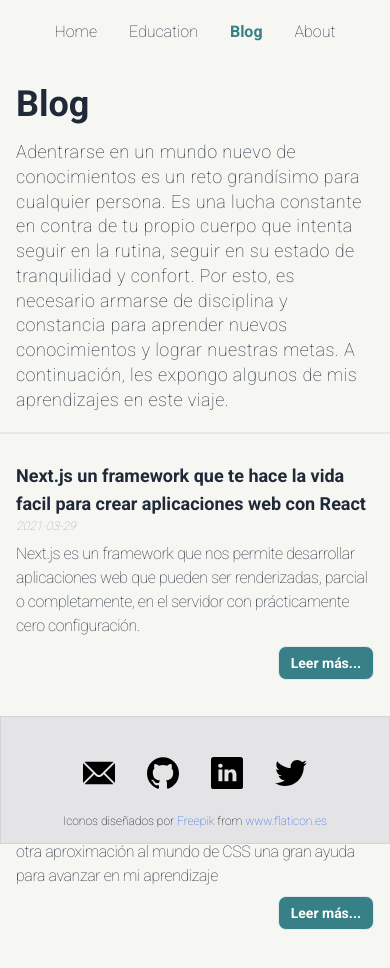
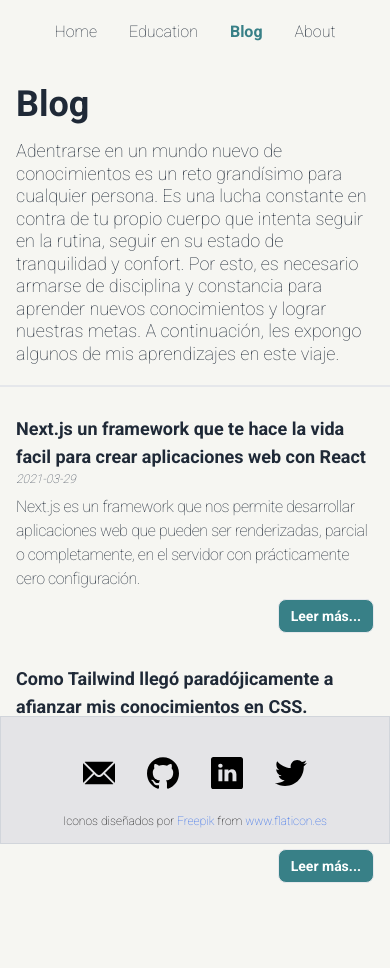
Before and after one commit to yomarguti/portfolio, a Next.js app: page /blog in a window 390 px wide. Shown: the top 968 px of the page. Built offline with nearby package versions, Linux system fonts and the light colour scheme.

Commit message:
Cambio en line-height del parrafo principal y la fecha de los posts, en la lista

```diff
--- a/components/BlogListItem.js
+++ b/components/BlogListItem.js
@@ -4,7 +4,7 @@
   return (
     <article className="flex flex-col items-start py-4 sm:px-3 sm:shadow-md">
       <h1 className="text-lg font-semibold">{title}</h1>
-      <p className="text-xs italic text-gray-400">{date}</p>
+      <p className="text-xs italic text-gray-700">{date}</p>
       <p className="pt-2 tracking-tight">{summary}</p>
       <Link href={`/blog/${id}`}>
         <span className="self-end px-3 py-1 mt-2 text-white border rounded-lg cursor-pointer bg-primary">
--- a/pages/blog/index.js
+++ b/pages/blog/index.js
@@ -16,7 +16,7 @@
     <main className="w-full mx-auto text-gray-800 md:w-content-md lg:w-content-lg">
       <section className="px-4 pt-5 pb-5 border-b-2 md:pt-10">
         <h1 className="text-4xl font-extrabold">Blog</h1>
-        <p className="pt-4 text-lg leading-snug tracking-wide sm:pt-6">
+        <p className="pt-4 text-lg leading-tight sm:leading-snug sm:tracking-wide sm:pt-6">
           Adentrarse en un mundo nuevo de conocimientos es un reto grandísimo para cualquier
           persona. Es una lucha constante en contra de tu propio cuerpo que intenta seguir en la
           rutina, seguir en su estado de tranquilidad y confort. Por esto, es necesario armarse de
```
